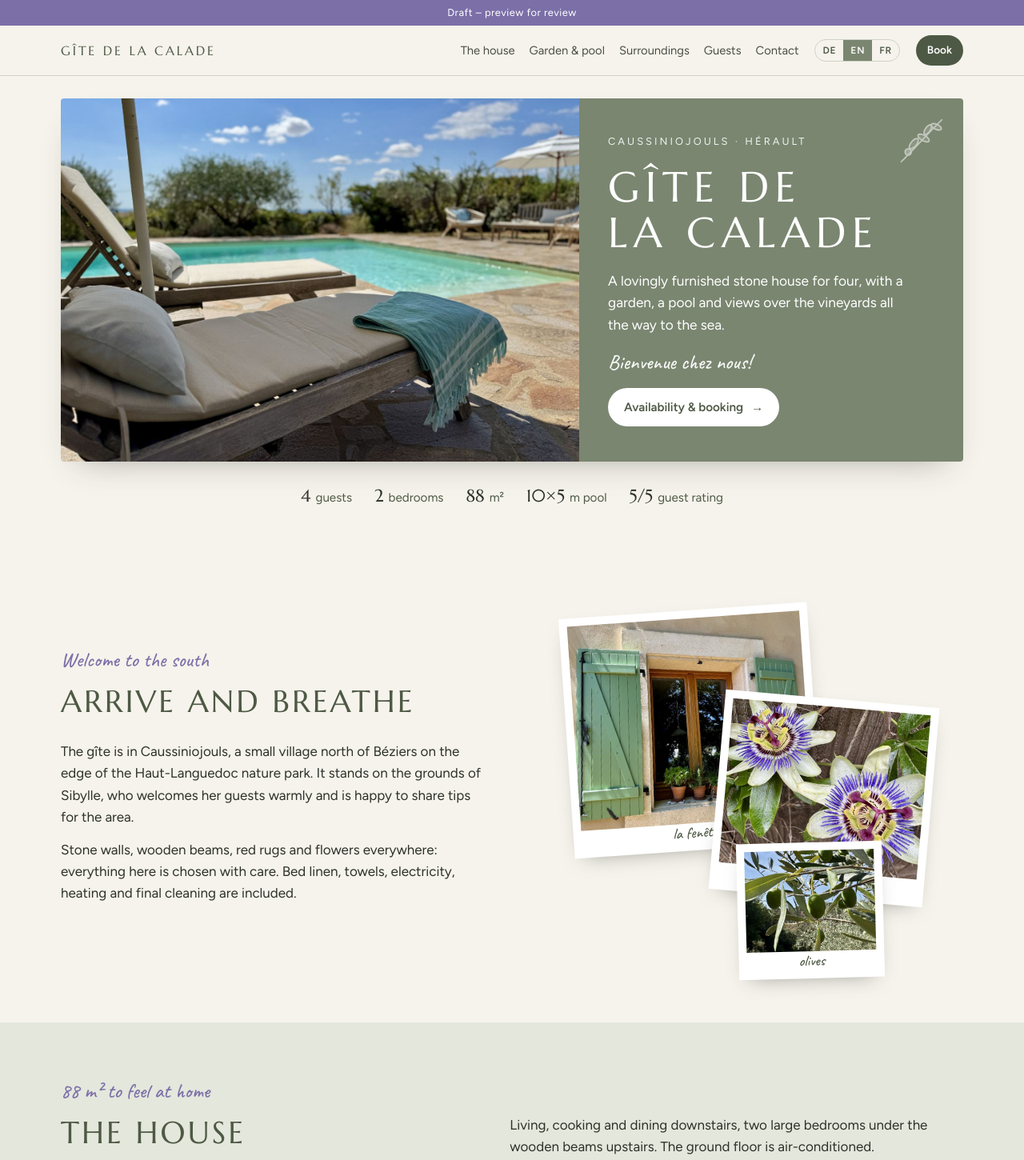
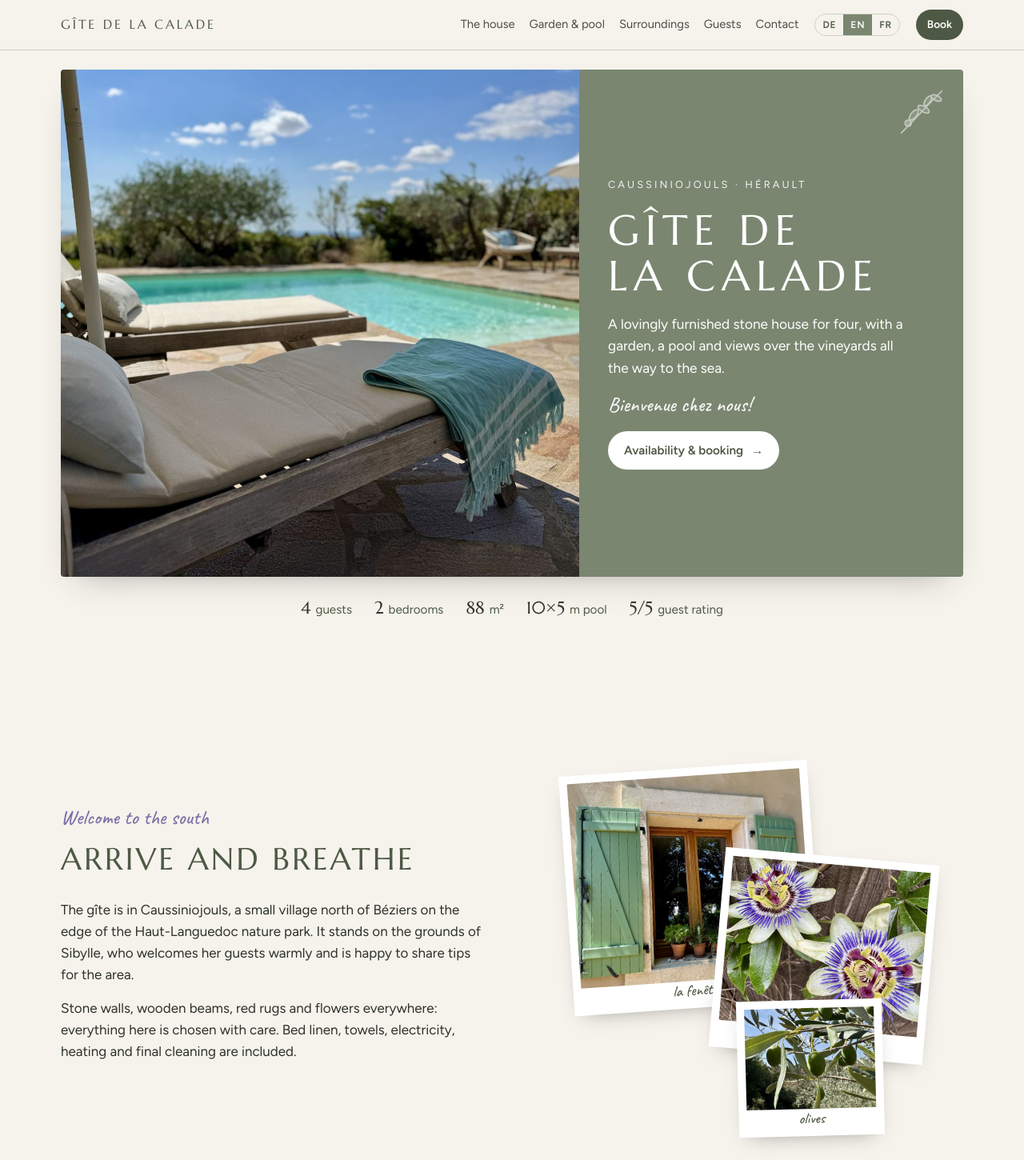
Before and after one commit to JulianDoebbeling/gitedelacalade, a plain HTML site: page website/index.html in a window 1280 px wide. Shown: the top 1450 px of the page at 80% size. Drawn offline with Linux system fonts and the light colour scheme.

Commit message:
Add files via upload

```diff
--- a/website/index.html
+++ b/website/index.html
@@ -24,10 +24,12 @@
   --hand:"Caveat","Bradley Hand","Segoe Print",cursive;
   --gutter-l:max(16px, env(safe-area-inset-left, 0px));
   --gutter-r:max(16px, env(safe-area-inset-right, 0px));
+  --head:63px;
+  --screen:calc(100svh - var(--head));
   color-scheme:light;
 }
 *{box-sizing:border-box}
-html{scroll-behavior:smooth}
+html{scroll-behavior:smooth;scroll-padding-top:var(--head);scroll-snap-type:y proximity}
 body{margin:0;background:var(--linen);color:var(--ink);font-family:var(--body);font-size:17px;line-height:1.6}
 body::before{content:"";position:fixed;inset:0 0 auto;height:env(safe-area-inset-top,0px);z-index:30;background:var(--linen)}
 img{display:block;max-width:100%}
@@ -59,23 +61,25 @@ nav.main a:hover{color:var(--sage-deep);opacity:1;text-decoration:underline;text
 @media (max-width:460px){.mark{font-size:.8rem;letter-spacing:.12em}.bar .btn.small{display:none}}
 
 /* hero */
-.hero{position:relative;padding-block:28px 0}
+.hero{position:relative;padding-block:24px 0;min-height:var(--screen);display:flex;flex-direction:column;scroll-snap-align:start}
+.hero-grid{flex:1}
 .hero-grid{display:grid;grid-template-columns:1.35fr 1fr;gap:0;align-items:stretch;border-radius:4px;overflow:hidden;box-shadow:0 18px 40px -24px rgba(44,49,40,.45)}
-.hero-photo{min-height:420px;background:url(img/hero.jpg) center/cover}
+.hero-photo{min-height:300px;background:url(img/hero.jpg) center/cover}
 .hero-card{background:var(--sage);color:#fff;padding:44px 36px;display:flex;flex-direction:column;gap:18px;justify-content:center;position:relative}
 .hero-card h1{font-size:clamp(2rem,4.6vw,3.3rem);line-height:1.08;letter-spacing:.14em}
 .hero-card .place{letter-spacing:.24em;text-transform:uppercase;font-size:.8rem;opacity:.9}
 .hero-card .lead{font-size:1.08rem;max-width:34ch}
 .hero-card .hand{color:#fff;opacity:.95}
 .sprig{position:absolute;right:18px;top:18px;width:70px;opacity:.55}
-@media (max-width:820px){.hero-grid{grid-template-columns:1fr}.hero-photo{min-height:300px}.hero-card{padding:32px 24px}}
+@media (max-width:820px){.hero-grid{grid-template-columns:1fr;grid-template-rows:1fr auto}.hero-photo{min-height:240px}.hero-card{padding:32px 24px}}
 
-.facts{display:flex;flex-wrap:wrap;gap:10px 28px;justify-content:center;padding-block:26px;font-size:.95rem;color:var(--sage-deep)}
+.facts{display:flex;flex-wrap:wrap;gap:10px 28px;justify-content:center;padding-block:22px;font-size:.95rem;color:var(--sage-deep)}
 .facts span{display:flex;align-items:baseline;gap:6px}
 .facts b{font-family:var(--display);font-weight:400;font-size:1.35rem;color:var(--ink)}
 
 /* sections */
-section{padding-block:72px}
+section{padding-block:64px;min-height:var(--screen);display:flex;flex-direction:column;justify-content:center;scroll-snap-align:start}
+section>.wrap{width:100%}
 .eyebrow{display:block;margin-bottom:8px}
 .intro{display:grid;grid-template-columns:1fr 1fr;gap:56px;align-items:center}
 .intro p+p{margin-top:14px}
@@ -168,14 +172,11 @@ section{padding-block:72px}
 
 footer{border-top:1px solid var(--line);padding-block:28px;font-size:.85rem;color:var(--sage-deep)}
 footer .wrap{display:flex;flex-wrap:wrap;gap:12px 24px;justify-content:space-between;align-items:center}
-.draft{background:var(--lavender);color:#fff;text-align:center;font-size:.8rem;padding:6px 16px;letter-spacing:.04em}
 
-@media (prefers-reduced-motion:reduce){html{scroll-behavior:auto}.pc,.btn{transition:none}}
+@media (prefers-reduced-motion:reduce){html{scroll-behavior:auto;scroll-snap-type:none}.pc,.btn{transition:none}}
 </style>
 </head>
 <body>
-
-<div class="draft" data-i18n="draft">Entwurf – Vorschau zur Abstimmung</div>
 
 <header>
   <div class="wrap bar">
@@ -360,7 +361,7 @@ footer .wrap{display:flex;flex-wrap:wrap;gap:12px 24px;justify-content:space-bet
 
 <script>
 const T={
-en:{draft:"Draft – preview for review",nav_house:"The house",nav_garden:"Garden & pool",nav_area:"Surroundings",nav_reviews:"Guests",nav_contact:"Contact",book_short:"Book",
+en:{nav_house:"The house",nav_garden:"Garden & pool",nav_area:"Surroundings",nav_reviews:"Guests",nav_contact:"Contact",book_short:"Book",
 lead:"A lovingly furnished stone house for four, with a garden, a pool and views over the vineyards all the way to the sea.",hand_hero:"Bienvenue chez nous!",book_cta:"Availability & booking",
 f_guests:"guests",f_rooms:"bedrooms",f_pool:"m pool",f_rating:"guest rating",hand_intro:"Welcome to the south",intro_h:"Arrive and breathe",
 intro_p1:"The gîte is in Caussiniojouls, a small village north of Béziers on the edge of the Haut-Languedoc nature park. It stands on the grounds of Sibylle, who welcomes her guests warmly and is happy to share tips for the area.",
@@ -383,7 +384,7 @@ hand_prac:"Good to know",prac_h:"Practical info",p_arr:"Arrival & departure",p_a
 p_inc:"Included",p_inc1:"Bed linen, towels, table linen",p_inc2:"Electricity, heating, Wi-Fi",p_inc3:"Final cleaning",p_note:"Please note",p_note1:"Sorry, no pets",p_note2:"Deposit €200",p_note3:"Sibylle speaks German, French and English",
 hand_book:"À bientôt!",book_h:"Book your stay",book_p:"Available dates, prices and secure booking are on the Gîtes de France website.",book_price:"from €805 per week",book_cta2:"Go to Gîtes de France",gdf_label:"Approved by Gîtes de France · Ref. 34G062",
 hand_host:"Your host",host_p:"Questions about the house, getting here or day trips? Write or call me, I'm happy to help.",c_phone:"Phone",c_addr:"Address",c_map:"View on the map",foot:"Holiday home in Caussiniojouls, Hérault, Occitanie"},
-fr:{draft:"Ébauche – aperçu pour validation",nav_house:"La maison",nav_garden:"Jardin & piscine",nav_area:"Alentours",nav_reviews:"Avis",nav_contact:"Contact",book_short:"Réserver",
+fr:{nav_house:"La maison",nav_garden:"Jardin & piscine",nav_area:"Alentours",nav_reviews:"Avis",nav_contact:"Contact",book_short:"Réserver",
 lead:"Une maison en pierre décorée avec amour pour quatre personnes, avec jardin, piscine et vue sur les vignes jusqu'à la mer.",hand_hero:"Bienvenue chez nous !",book_cta:"Disponibilités & réservation",
 f_guests:"personnes",f_rooms:"chambres",f_pool:"m de piscine",f_rating:"avis des hôtes",hand_intro:"Bienvenue dans le Sud",intro_h:"Arriver et respirer",
 intro_p1:"Le gîte se trouve à Caussiniojouls, petit village au nord de Béziers, aux portes du Parc naturel régional du Haut-Languedoc. Il est situé sur le terrain de Sibylle, qui accueille ses hôtes chaleureusement et partage volontiers ses bonnes adresses.",
```
